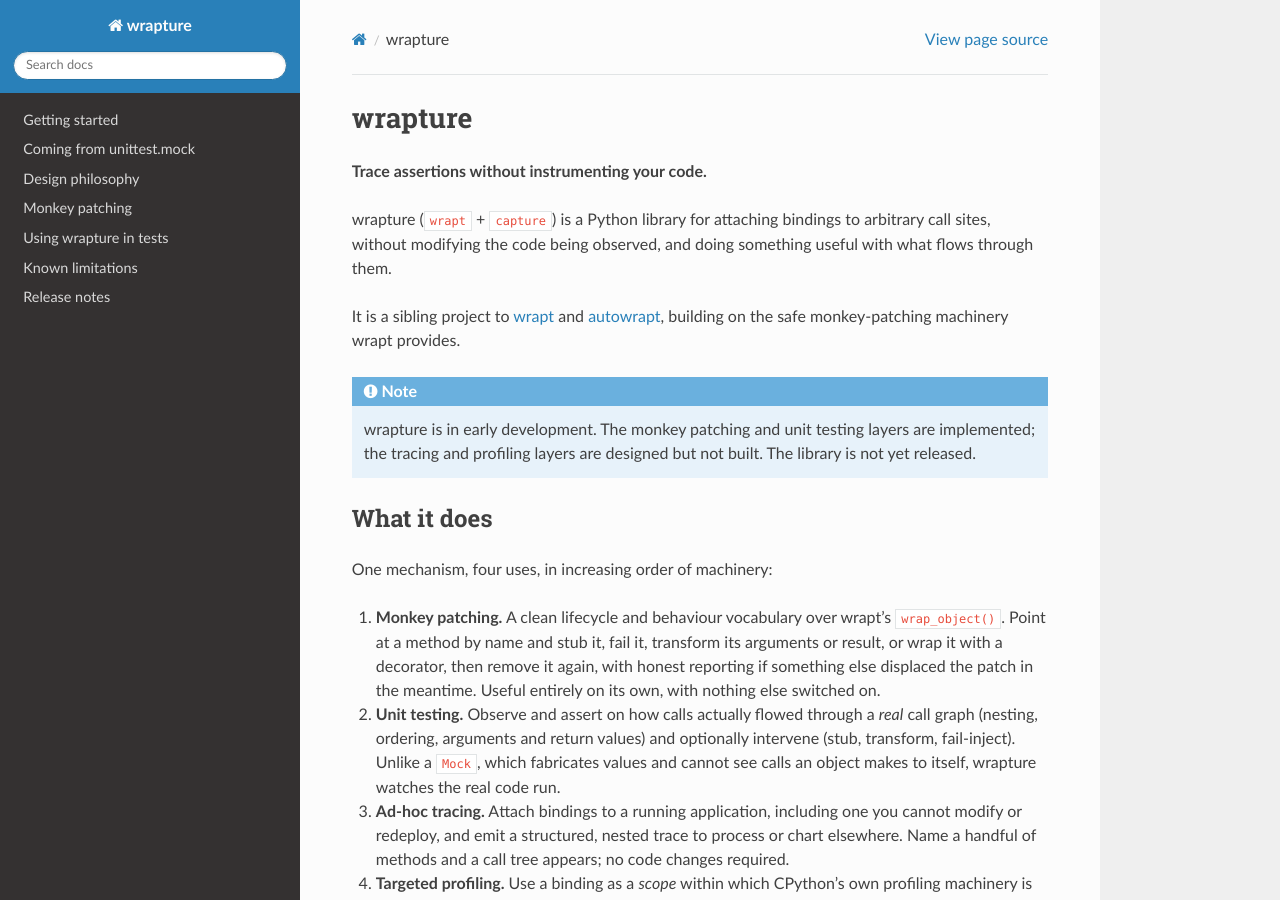
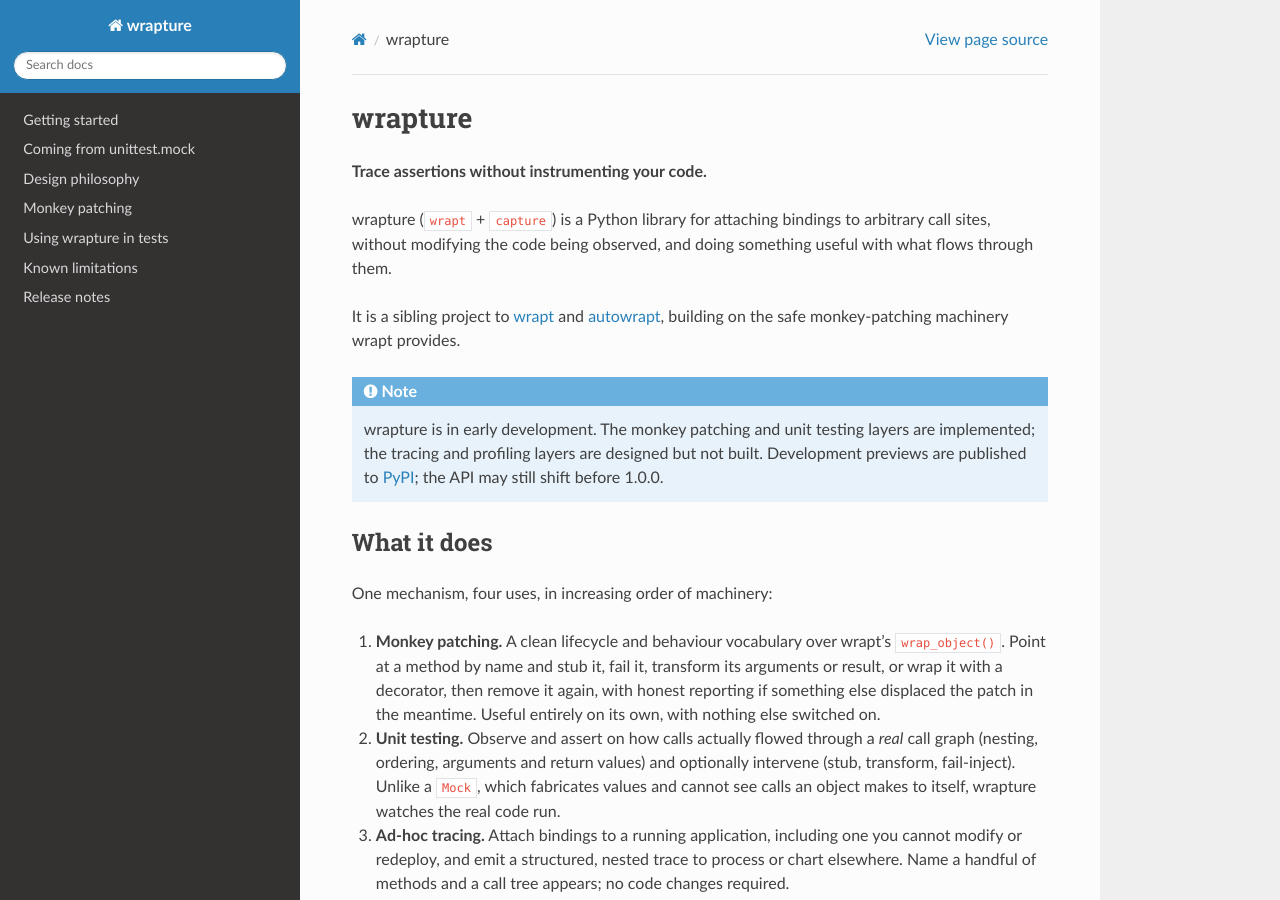
Before and after one commit to GrahamDumpleton/wrapture, a Sphinx documentation site: the page built from docs/index.md, in a window 1280 px wide and 900 px high. Built offline with Sphinx 7.4.7 and the Read the Docs theme 3.1.0, drawn with Linux system fonts in a browser that asks for light colours.

Commit message:
Add PyPI installation instructions now previews are published.

````diff
--- a/docs/index.md
+++ b/docs/index.md
@@ -13,7 +13,9 @@
 ```{note}
 wrapture is in early development. The monkey patching and unit testing
 layers are implemented; the tracing and profiling layers are designed
-but not built. The library is not yet released.
+but not built. Development previews are published to
+[PyPI](https://pypi.org/project/wrapture/); the API may still shift
+before 1.0.0.
 ```
 
 ## What it does
````
Also changed, not shown: README.md (+16 -1 lines).
